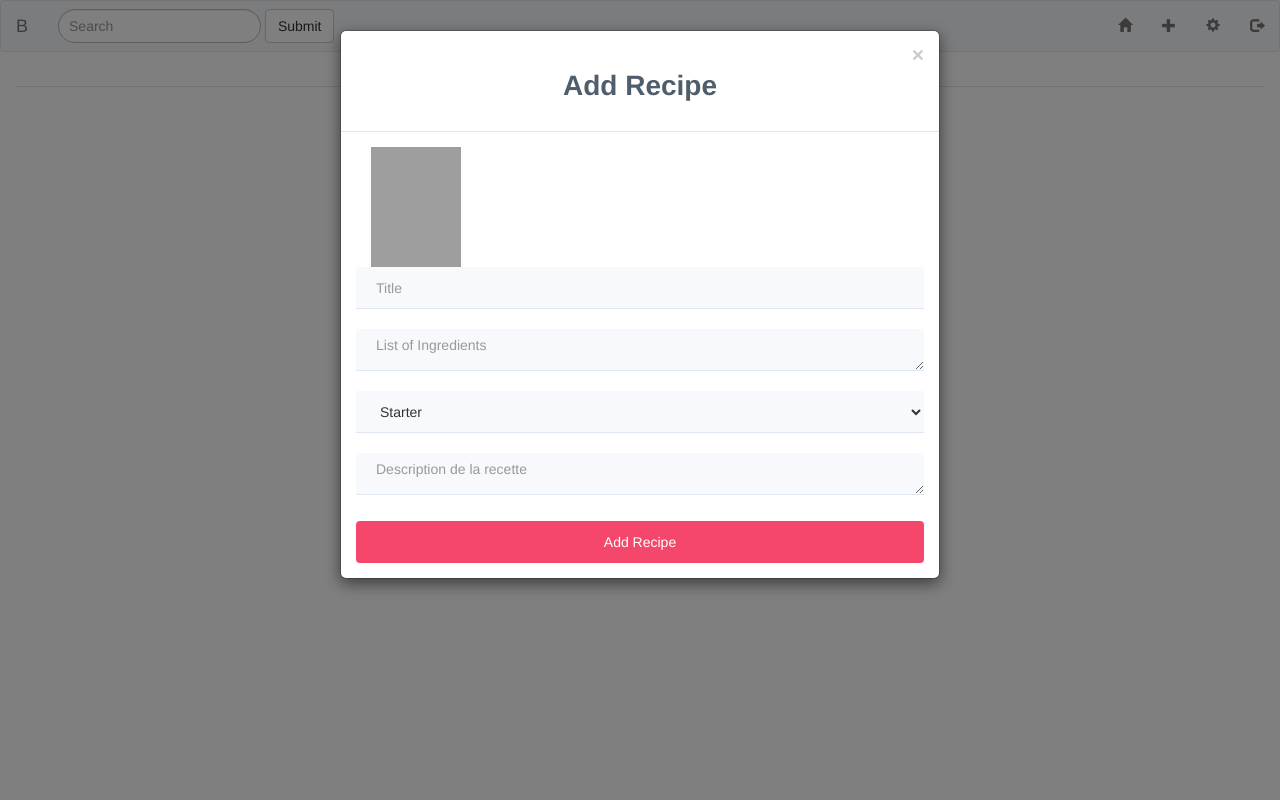
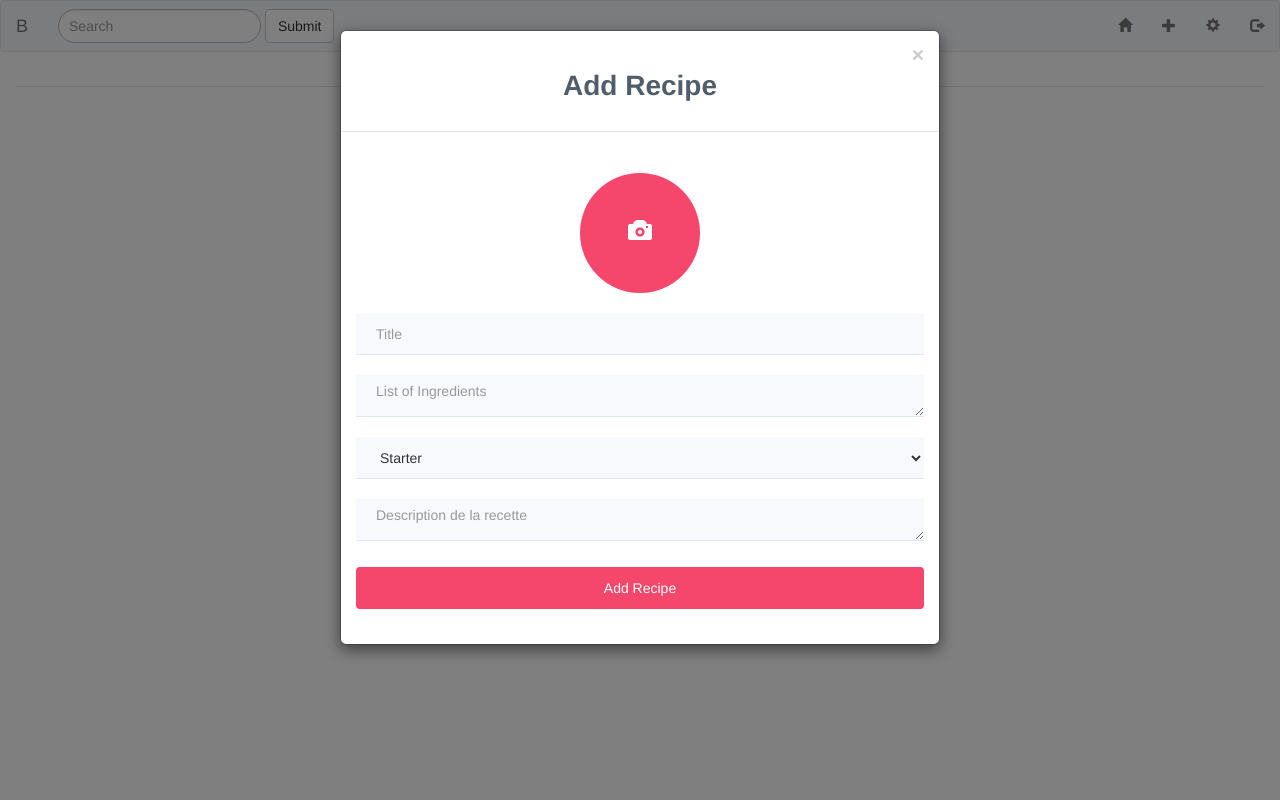
Before and after one commit to roxannegrnt/VeganRecipes, a PHP site: page / in a window 1280 px wide, after a click that opens the changed part. Run offline with PHP 8.4, Linux system fonts and the light colour scheme; the visitor is signed in with stand-in values (Sample User, id 1); data comes from the database, SQL or seed files in the repository; grey boxes are pictures that could not be loaded.

Commit message:
Design de la modal

```diff
--- a/VeganRecipes/controllerIndex.php
+++ b/VeganRecipes/controllerIndex.php
@@ -1,5 +1,4 @@
 <?php
-
 session_start();
 require './CRUD/DbConnect.php';
 require './lib/formatFunctions.php';
--- a/VeganRecipes/css/override.css
+++ b/VeganRecipes/css/override.css
@@ -68,17 +68,19 @@
     text-decoration:none;
     outline: 0;
 }
-
+.RoundButton{
+    text-align: center
+}
 .btn-circle.btn-xl {
     width: 70px;
     height: 70px;
-    padding: 10px 16px;
+    //padding: 10px 16px;
     font-size: 24px;
     line-height: 1.33;
-    border-radius: 35px;
+    border-radius: 60px;
     background: #f4476b;
     color: white;
-    margin-bottom: 50px;
+    margin-bottom: 20px;
 }
 .modalRecipe{
     overflow-y: auto;
@@ -121,5 +123,5 @@
     margin-bottom: 20px;
 }
 textarea{
-   height:100%;
+   height:auto;
 }
--- a/VeganRecipes/index.php
+++ b/VeganRecipes/index.php
@@ -76,9 +76,11 @@ affichage;
                     </div>
                     <div class="modal-body">
                         <form action="index.php" method="POST" id="frmAjout" enctype="multipart/form-data">
-                            <img class="col-md-4" id="ImgProfil" src="upload/imgdefaut.png" value="" alt=""/>
+                            <div class="RoundButton">
+                            <button type="button" id="ImgProfil" class="btn btn-default btn-circle btn-xl"><i class="glyphicon glyphicon-camera"></i></button>
+                            </div>
                             <input class="frm form-control" type="text" name="title" placeholder="Title">
-                            <textarea class=" frm form-control" rows="10" name="ingredients" placeholder="List of Ingredients"></textarea>
+                            <textarea class=" frm form-control" rows="25" name="ingredients" placeholder="List of Ingredients"></textarea>
                             <select name="type" class="form-control frm">
                                 <?php
                                 foreach ($types as $key => $value) {
@@ -86,8 +88,8 @@ affichage;
                                 }
                                 ?>
                             </select>
-                            <textarea class="frm form-control" rows="10" name="recipe" placeholder="Description de la recette"></textarea>
-                            <button type="submit" class="btn btn-primary btn-block" name="Add">Add Recipe</button>
+                            <textarea class="frm form-control" rows="25" name="recipe" placeholder="Description de la recette"></textarea>
+                            <button type="submit" class="btn btn-primary btn-block frm" name="Add">Add Recipe</button>
                             <?php
                             echo $img_error;
                             echo $add_error;
```
